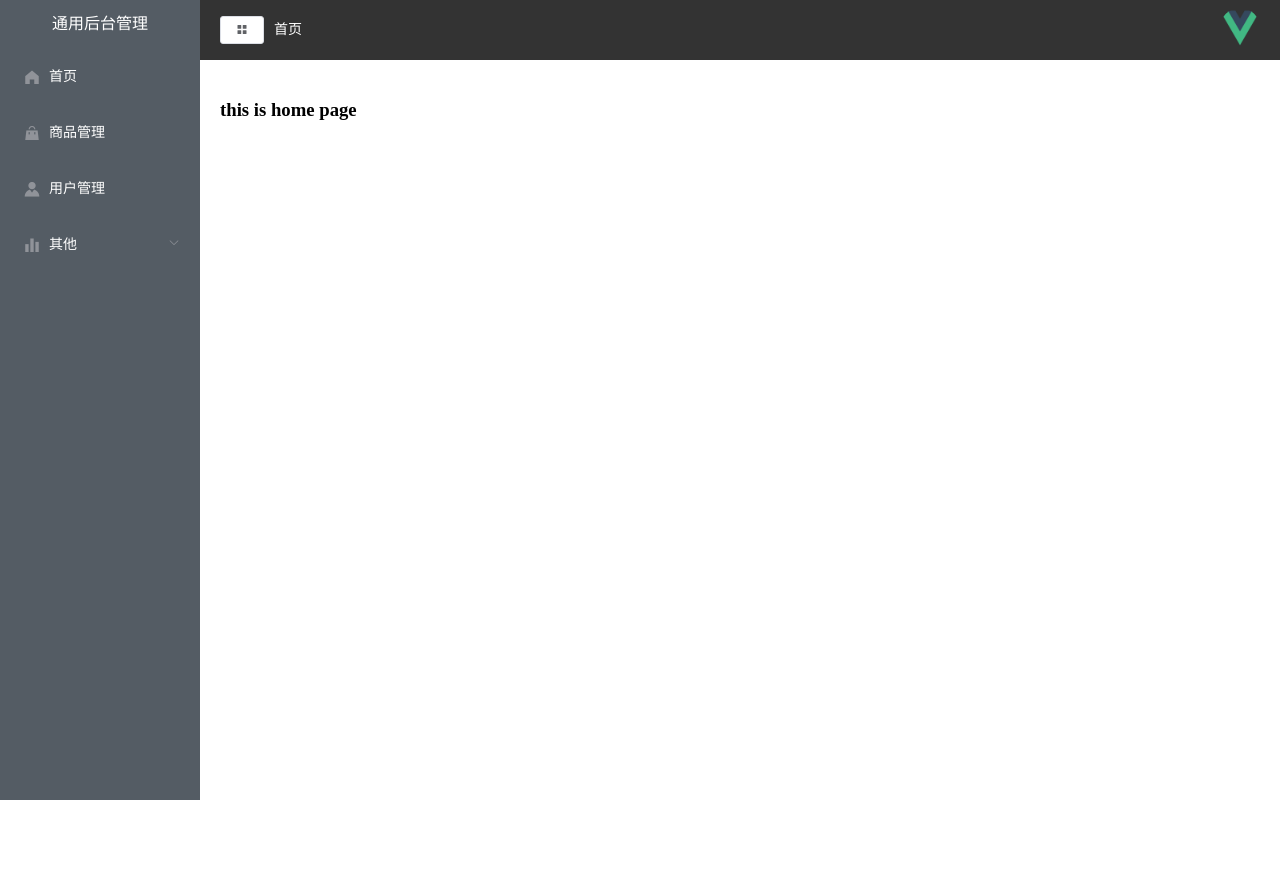
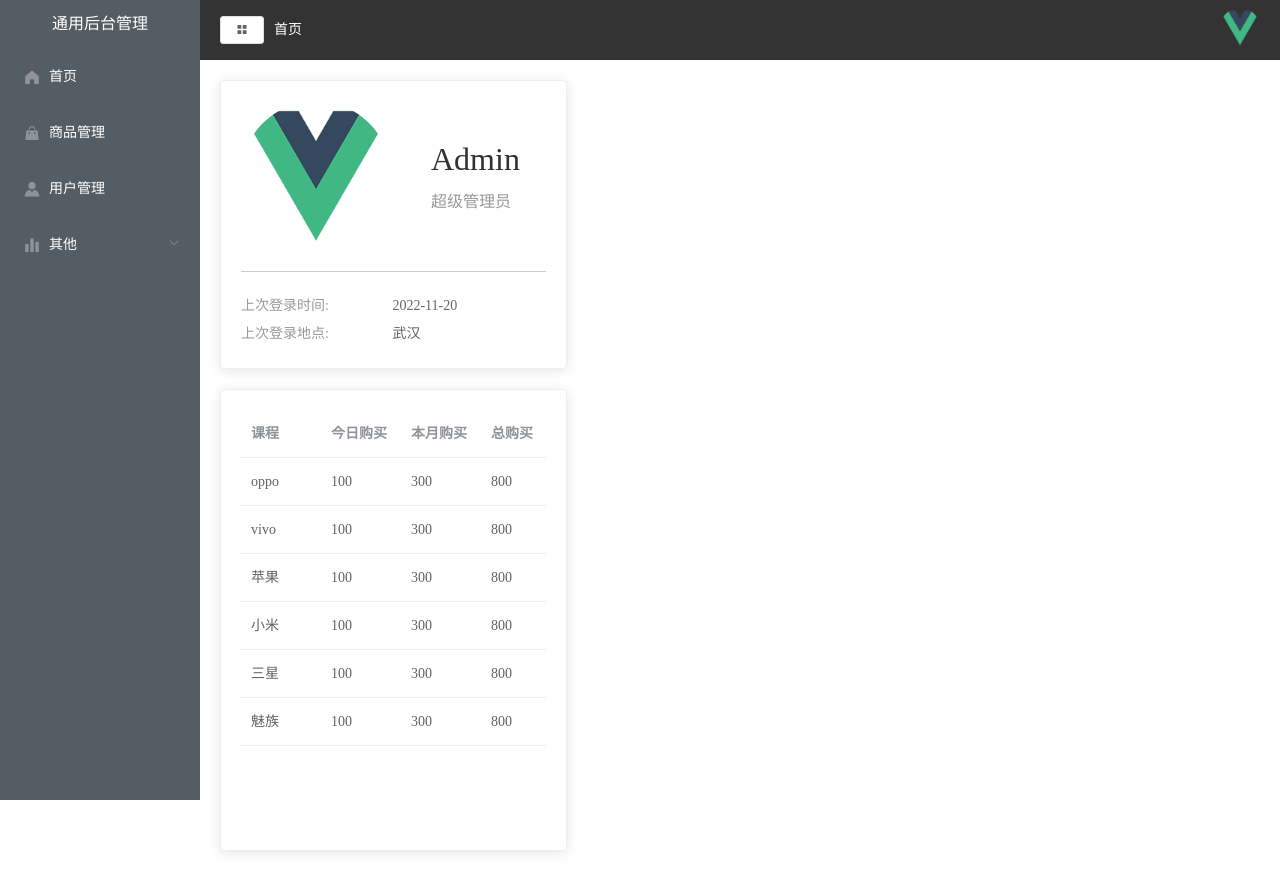
Before and after one commit to gushiii/vue_admin, a Vue app: page /#/home in a window 1280 px wide. Before the commit the page ends 800 px from the top, so only its background shows below. Built offline with nearby package versions, Linux system fonts and the light colour scheme.

Commit message:
add Home page

```diff
--- a/src/App.vue
+++ b/src/App.vue
@@ -14,7 +14,7 @@
 </script>
 
 <style lang="less">
-html,body,h3 {
+html,body,h3,p {
   margin: 0;
   padding: 0;
 }
--- a/src/views/Home.vue
+++ b/src/views/Home.vue
@@ -1,11 +1,126 @@
 <template>
-    <h1>this is home page</h1>
+    <el-row>
+        <el-col :span="8">
+            <!-- 用户信息展示 -->
+            <el-card class="box-card">
+                <div class="user">
+                    <img src="../assets/images/logo.png" alt="">
+                    <div class="user-info">
+                        <p class="name">Admin</p>
+                        <p class="access">超级管理员</p>
+                    </div>
+                </div>
+
+                <div class="login-info">
+                    <p>上次登录时间: <span>2022-11-20</span></p>
+                    <p>上次登录地点: <span>武汉</span></p>
+                </div>
+            </el-card>
+
+            <!-- 表格信息展示 -->
+            <el-card style="margin-top: 20px;height: 460px">
+                <el-table :data="tableData" style="width: 100%">
+                    <el-table-column v-for="(val, key) in tableLabel" :prop="key" :label="val" />
+                </el-table>
+            </el-card>
+
+        </el-col>
+        <el-col :span="16">
+            <div class="grid-content bg-purple-light"></div>
+        </el-col>
+    </el-row>
 </template>
 
 <script>
 export default {
     data() {
-        return {}
+        return {
+            tableData: [
+                {
+                    name: 'oppo',
+                    todayBuy: 100,
+                    monthBuy: 300,
+                    totalBuy: 800
+                },
+                {
+                    name: 'vivo',
+                    todayBuy: 100,
+                    monthBuy: 300,
+                    totalBuy: 800
+                },
+                {
+                    name: '苹果',
+                    todayBuy: 100,
+                    monthBuy: 300,
+                    totalBuy: 800
+                },
+                {
+                    name: '小米',
+                    todayBuy: 100,
+                    monthBuy: 300,
+                    totalBuy: 800
+                },
+                {
+                    name: '三星',
+                    todayBuy: 100,
+                    monthBuy: 300,
+                    totalBuy: 800
+                },
+                {
+                    name: '魅族',
+                    todayBuy: 100,
+                    monthBuy: 300,
+                    totalBuy: 800
+                }
+            ],
+            tableLabel: {
+                name: '课程',
+                todayBuy: '今日购买',
+                monthBuy: '本月购买',
+                totalBuy: '总购买'
+            }
+        }
     }
 }
 </script>
+
+<style lang="less" scoped>
+.user {
+    padding-bottom: 20px;
+    margin-bottom: 20px;
+    border-bottom: 1px solid #ccc;
+    display: flex;
+    align-items: center;
+
+    img {
+        margin-right: 40px;
+        width: 150px;
+        height: 150px;
+        border-radius: 50%;
+    }
+
+    .user-info {
+        .name {
+            font-size: 32px;
+            margin-bottom: 10px;
+        }
+
+        .access {
+            color: #999999;
+        }
+    }
+}
+
+.login-info {
+    p {
+        line-height: 28px;
+        font-size: 14px;
+        color: #999999;
+
+        span {
+            color: #666666;
+            margin-left: 60px;
+        }
+    }
+}
+</style>
```
